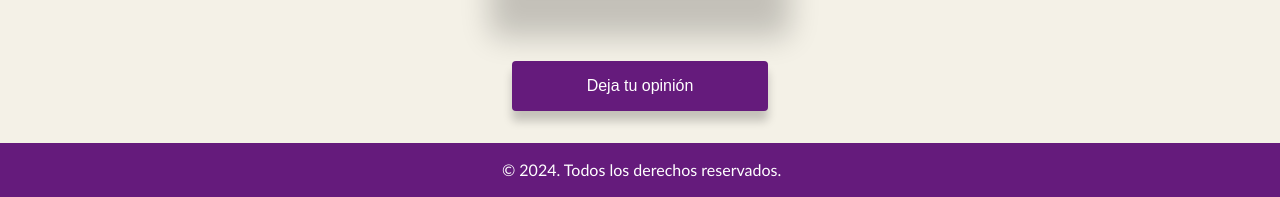
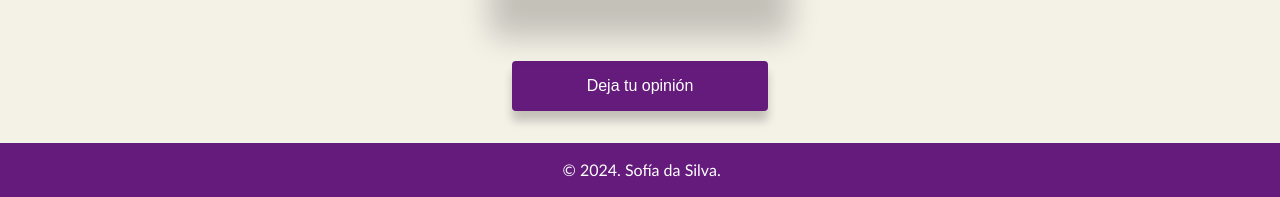
Before and after one commit to sosoph11/Desarrolloweb, a plain HTML site: page index.html in a window 1280 px wide. Shown: the part 722-919 px from the top of the page. Drawn offline with Linux system fonts and the light colour scheme.

Commit message:
index.html

```diff
--- a/index.html
+++ b/index.html
@@ -59,7 +59,7 @@
 <!-- Footer -->
 <footer>
     <div class="footer-content">
-        <p>&copy; 2024. Todos los derechos reservados.</p>
+        <p>&copy; 2024. Sofía da Silva.</p>
     </div>
 </footer>
 </html>
```
